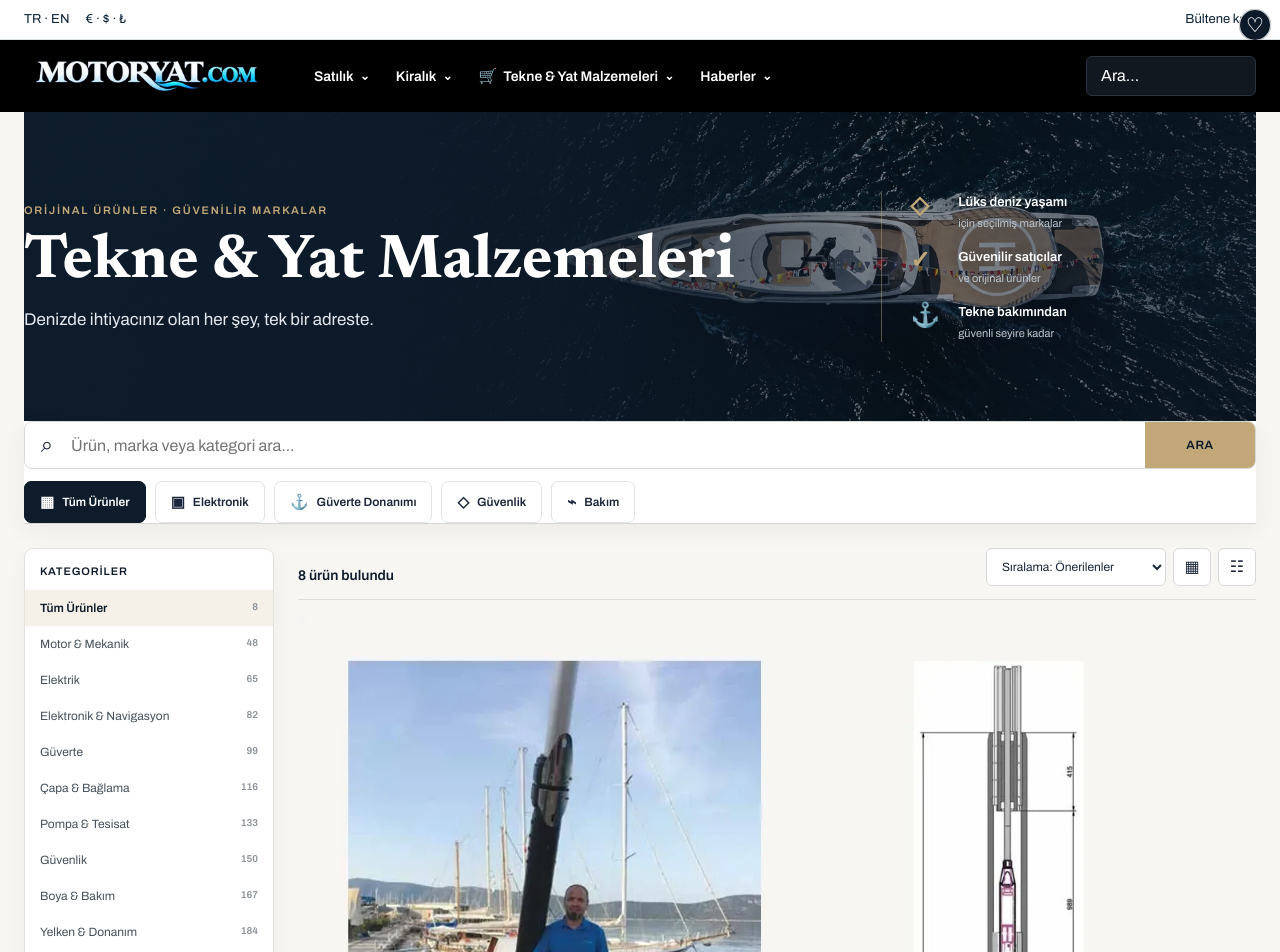
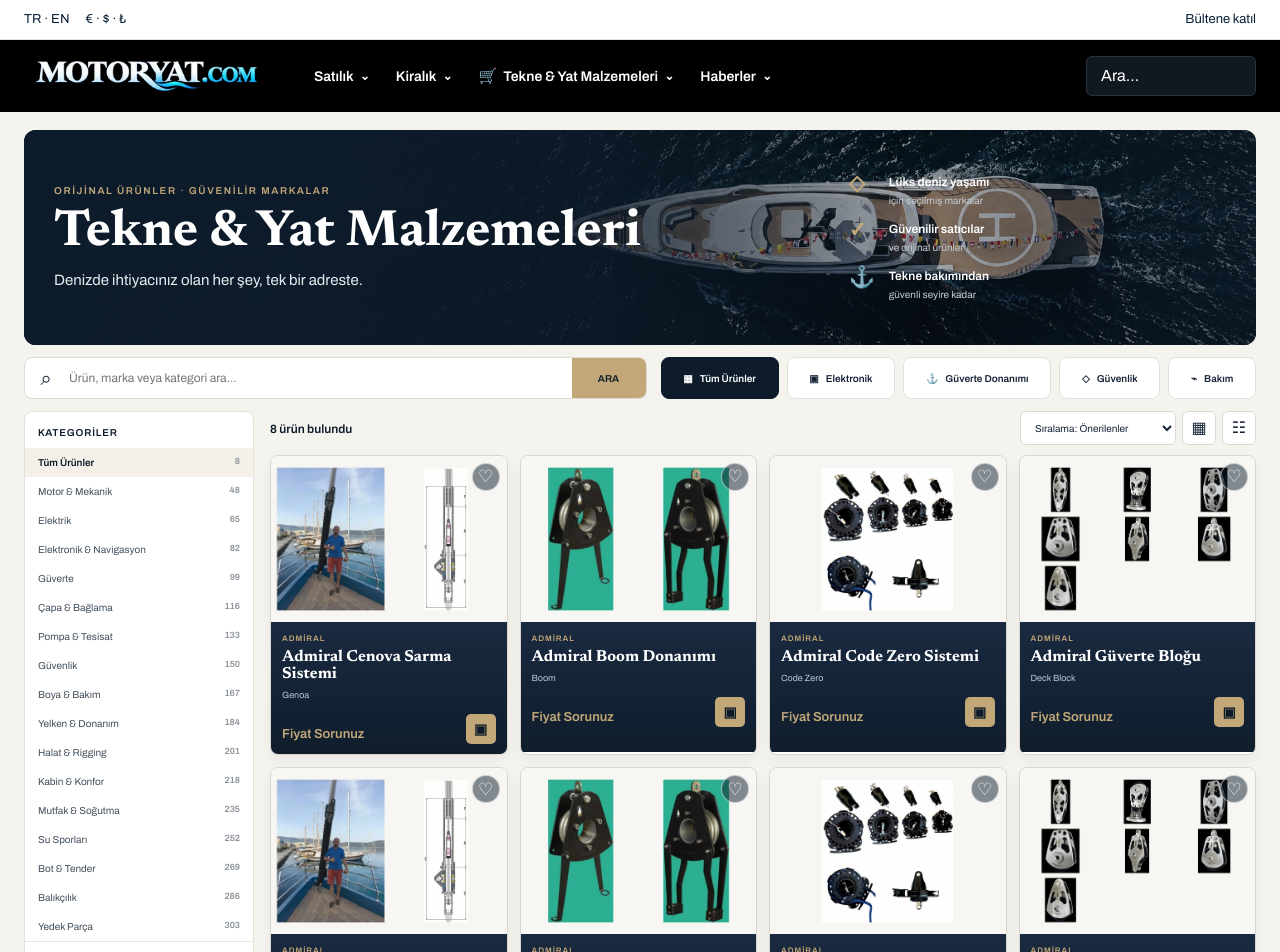
Before and after one commit to boatsgroupbilal/motoryat-v2-design-lab, a Next.js app: page /urunler in a window 1280 px wide. Shown: the top 952 px of the page. Built offline with nearby package versions, Linux system fonts and the light colour scheme.

Commit message:
Refine equipment marketplace to approved concept proportions

```diff
--- a/app/globals.css
+++ b/app/globals.css
@@ -2038,513 +2038,206 @@
 
 
 /* =========================================================
-   TEKNE & YAT MALZEMELERİ — CORPORATE MARKETPLACE LOCK
-   Approved direction: navy / off-white / bronze / soft gold.
-   This page is intentionally excluded from the bright
-   gold-turquoise alternating card system.
+   TEKNE & YAT MALZEMELERİ — APPROVED REFERENCE LOCK
+   Desktop + mobile concept based on approved visual.
    ========================================================= */
 .equipmentMarketplace{
-  --eq-navy:#0D1B2A;
-  --eq-night:#1B263B;
-  --eq-charcoal:#2B2B2B;
-  --eq-bronze:#8C6A3B;
-  --eq-gold:#C2A878;
-  --eq-cream:#F5F1E8;
-  --eq-line:#D8D6D0;
-  background:#f7f6f2;
-  color:var(--eq-navy)
-}
-
+  --eq-navy:#0d1b2a;
+  --eq-night:#162438;
+  --eq-gold:#c2a878;
+  --eq-bronze:#8c6a3b;
+  --eq-cream:#f5f1e8;
+  --eq-line:#dedbd3;
+  background:#f5f3ee;
+  color:var(--eq-navy);
+  padding:18px 0 42px
+}
+.equipmentShell{max-width:1280px}
 .equipmentHero{
   position:relative;
-  min-height:310px;
+  min-height:215px;
   overflow:hidden;
+  border-radius:12px;
   background:var(--eq-navy);
   color:#fff
 }
 .equipmentHeroImage{
-  position:absolute;
-  inset:0;
-  width:100%;
-  height:100%;
-  object-fit:cover
+  position:absolute;inset:0;width:100%;height:100%;object-fit:cover
 }
 .equipmentHeroShade{
-  position:absolute;
-  inset:0;
-  background:linear-gradient(90deg,rgba(13,27,42,.97) 0%,rgba(13,27,42,.90) 42%,rgba(13,27,42,.48) 72%,rgba(13,27,42,.72) 100%)
+  position:absolute;inset:0;
+  background:linear-gradient(90deg,rgba(13,27,42,.97) 0%,rgba(13,27,42,.88) 44%,rgba(13,27,42,.34) 73%,rgba(13,27,42,.72) 100%)
 }
 .equipmentHeroInner{
   position:relative;
-  min-height:310px;
+  min-height:215px;
   display:grid;
-  grid-template-columns:minmax(0,1.5fr) minmax(280px,.7fr);
-  gap:54px;
-  align-items:center
+  grid-template-columns:minmax(0,1.4fr) minmax(290px,.7fr);
+  gap:40px;
+  align-items:center;
+  padding:26px 30px
 }
 .equipmentHeroCopy>span{
-  display:block;
-  margin-bottom:12px;
-  color:var(--eq-gold);
-  font-size:11px;
-  font-weight:900;
-  letter-spacing:.16em
+  display:block;margin-bottom:9px;color:var(--eq-gold);
+  font-size:10px;font-weight:900;letter-spacing:.16em
 }
 .equipmentHeroCopy h1{
-  max-width:760px;
-  color:#fff;
-  font:800 clamp(38px,5vw,62px)/1 Newsreader,serif
+  color:#fff;font:800 clamp(34px,4vw,52px)/1.02 Newsreader,serif
 }
 .equipmentHeroCopy p{
-  max-width:650px;
-  margin-top:14px;
-  color:#e5e9ed;
-  font-size:17px
-}
-.equipmentTrust{
+  margin-top:10px;color:#e6ebef;font-size:15px
+}
+.equipmentTrust{display:grid;gap:12px}
+.equipmentTrust>div{
+  display:grid;grid-template-columns:30px 1fr;gap:10px;align-items:start
+}
+.equipmentTrust b{color:var(--eq-gold);font-size:21px;line-height:1}
+.equipmentTrust span{color:#fff;font-size:12px;font-weight:800}
+.equipmentTrust small{display:block;margin-top:2px;color:#c5ced6;font-size:10px;font-weight:500}
+
+.equipmentDiscovery{
   display:grid;
-  gap:16px;
-  padding-left:28px;
-  border-left:1px solid rgba(194,168,120,.45)
-}
-.equipmentTrust>div{
-  display:grid;
-  grid-template-columns:36px 1fr;
-  gap:12px;
-  align-items:start
-}
-.equipmentTrust b{
-  color:var(--eq-gold);
-  font-size:24px;
-  line-height:1
-}
-.equipmentTrust span{
-  color:#fff;
-  font-size:13px;
-  font-weight:800
-}
-.equipmentTrust small{
-  display:block;
-  margin-top:3px;
-  color:#bdc7d0;
-  font-size:11px;
-  font-weight:500
-}
-
-.equipmentDiscovery{
-  position:relative;
-  z-index:2;
-  margin-top:-1px;
-  background:#fff;
-  border-bottom:1px solid var(--eq-line);
-  box-shadow:0 7px 22px rgba(13,27,42,.05)
-}
-.equipmentDiscovery>.container{
-  padding-top:14px;
-  padding-bottom:14px
+  grid-template-columns:minmax(320px,1.15fr) minmax(0,1.1fr);
+  gap:14px;
+  align-items:center;
+  margin-top:12px;
+  padding:0;
+  background:transparent;
+  border:0;
+  box-shadow:none
 }
 .equipmentSearch{
-  display:grid;
-  grid-template-columns:44px minmax(0,1fr) 110px;
-  align-items:center;
-  min-height:48px;
-  overflow:hidden;
-  background:#fff;
-  border:1px solid #d8d9da;
-  border-radius:8px
-}
-.equipmentSearch>span{
-  text-align:center;
-  color:var(--eq-night);
-  font-size:22px
-}
+  display:grid;grid-template-columns:42px minmax(0,1fr) 74px;align-items:center;
+  min-height:42px;overflow:hidden;background:#fff;border:1px solid var(--eq-line);border-radius:8px
+}
+.equipmentSearch>span{text-align:center;color:var(--eq-night);font-size:20px}
 .equipmentSearch input{
-  width:100%;
-  height:46px;
-  border:0;
-  outline:0;
-  background:transparent;
-  color:var(--eq-navy)
+  width:100%;height:40px;border:0;outline:0;background:transparent;color:var(--eq-navy);font-size:12px
 }
 .equipmentSearch button{
-  align-self:stretch;
-  border:0;
-  background:var(--eq-gold);
-  color:var(--eq-navy);
-  font-size:12px;
-  font-weight:900;
-  text-transform:uppercase;
-  letter-spacing:.05em;
-  cursor:pointer
-}
-.equipmentQuickCats{
-  display:flex;
-  gap:9px;
-  margin-top:12px;
-  overflow-x:auto;
-  scrollbar-width:none
-}
+  height:40px;border:0;background:var(--eq-gold);color:var(--eq-navy);
+  font-size:10px;font-weight:900;text-transform:uppercase;cursor:pointer
+}
+.equipmentQuickCats{display:flex;gap:8px;overflow-x:auto;scrollbar-width:none}
 .equipmentQuickCats::-webkit-scrollbar{display:none}
 .equipmentQuickCats button{
-  min-height:42px;
-  display:flex;
-  align-items:center;
-  gap:8px;
-  flex:0 0 auto;
-  padding:0 15px;
-  border:1px solid #e1e3e5;
-  border-radius:7px;
-  background:#fff;
-  color:var(--eq-night);
-  font-size:12px;
-  font-weight:700;
-  cursor:pointer
-}
-.equipmentQuickCats button b{
-  font-size:15px
+  min-height:42px;display:flex;align-items:center;justify-content:center;gap:7px;
+  flex:1 0 auto;padding:0 12px;border:1px solid #e2e0da;border-radius:8px;
+  background:#fff;color:var(--eq-night);font-size:10px;font-weight:700;cursor:pointer
 }
 .equipmentQuickCats button.active{
-  border-color:var(--eq-navy);
-  background:var(--eq-navy);
-  color:#fff
+  background:var(--eq-navy);border-color:var(--eq-navy);color:#fff
 }
 
 .equipmentLayout{
-  display:grid;
-  grid-template-columns:250px minmax(0,1fr);
-  gap:24px;
-  padding-top:24px;
-  padding-bottom:64px
+  display:grid;grid-template-columns:230px minmax(0,1fr);gap:16px;margin-top:12px
 }
 .equipmentSidebar{
-  align-self:start;
-  overflow:hidden;
-  background:#fff;
-  border:1px solid #e2e1dc;
-  border-radius:9px;
-  box-shadow:0 7px 20px rgba(13,27,42,.04)
-}
-.equipmentSideGroup+.equipmentSideGroup{
-  border-top:1px solid #e7e5df
-}
+  align-self:start;overflow:hidden;background:#fff;border:1px solid #e4e1da;border-radius:8px
+}
+.equipmentSideGroup+.equipmentSideGroup{border-top:1px solid #e7e4dd}
 .equipmentSideTitle{
-  padding:14px 15px 10px;
-  color:var(--eq-navy);
-  font-size:11px;
-  font-weight:900;
-  letter-spacing:.08em
+  padding:13px 13px 8px;color:var(--eq-navy);font-size:10px;font-weight:900;letter-spacing:.08em
 }
 .equipmentSideGroup>a{
-  display:flex;
-  justify-content:space-between;
-  gap:12px;
-  padding:9px 15px;
-  color:#46515d;
-  font-size:12px;
-  border-top:0
-}
-.equipmentSideGroup>a:hover{
-  background:#f6f3ec
-}
-.equipmentSideGroup>a.active{
-  background:var(--eq-cream);
-  color:var(--eq-navy);
-  font-weight:900
-}
-.equipmentSideGroup>a b,
-.equipmentBrands label b{
-  color:#8b9299;
-  font-size:10px;
-  font-weight:700
-}
-.equipmentBrands{
-  padding-bottom:12px
-}
+  display:flex;justify-content:space-between;gap:10px;padding:7px 13px;color:#43505d;font-size:10px
+}
+.equipmentSideGroup>a.active{background:var(--eq-cream);color:var(--eq-navy);font-weight:900}
+.equipmentSideGroup>a b,.equipmentBrands label b{color:#8a9198;font-size:9px;font-weight:700}
+.equipmentBrands{padding-bottom:11px}
 .equipmentBrands label{
-  display:grid;
-  grid-template-columns:18px minmax(0,1fr) auto;
-  gap:7px;
-  align-items:center;
-  padding:7px 15px;
-  color:#46515d;
-  font-size:12px
-}
-.equipmentBrands input{
-  accent-color:var(--eq-bronze)
+  display:grid;grid-template-columns:16px minmax(0,1fr) auto;gap:6px;align-items:center;
+  padding:6px 13px;color:#46515d;font-size:10px
 }
 .equipmentBrands>button{
-  margin:6px 15px 0;
-  padding:0;
-  border:0;
-  background:transparent;
-  color:var(--eq-bronze);
-  font-size:11px;
-  font-weight:800;
-  cursor:pointer
-}
-
-.equipmentResults{
-  min-width:0
-}
+  margin:5px 13px 0;padding:0;border:0;background:transparent;color:var(--eq-bronze);
+  font-size:10px;font-weight:800;cursor:pointer
+}
+
+.equipmentResults{min-width:0}
 .equipmentResultsBar{
-  display:flex;
-  justify-content:space-between;
-  align-items:end;
-  gap:20px;
-  min-height:52px;
-  padding:0 0 13px;
-  border-bottom:1px solid #dfddd7
-}
-.equipmentResultsBar>div:first-child b{
-  display:block;
-  color:var(--eq-navy);
-  font-size:14px
-}
-.equipmentResultsBar>div:first-child span{
-  display:block;
-  margin-top:3px;
-  color:#777f87;
-  font-size:11px
-}
-.equipmentSort{
-  display:flex;
-  gap:7px
-}
-.equipmentSort select,
-.equipmentSort button{
-  height:38px;
-  border:1px solid #d8d9da;
-  border-radius:6px;
-  background:#fff;
-  color:var(--eq-night)
-}
-.equipmentSort select{
-  padding:0 34px 0 11px;
-  font-size:12px
-}
-.equipmentSort button{
-  width:38px;
-  cursor:pointer
-}
+  display:flex;align-items:center;justify-content:space-between;gap:16px;
+  min-height:42px;padding:0 0 10px
+}
+.equipmentResultsBar b{color:var(--eq-navy);font-size:12px}
+.equipmentSort{display:flex;gap:6px}
+.equipmentSort select,.equipmentSort button{
+  height:34px;border:1px solid #ddd9d2;border-radius:6px;background:#fff;color:var(--eq-night)
+}
+.equipmentSort select{padding:0 30px 0 10px;font-size:10px}
+.equipmentSort button{width:34px;cursor:pointer}
 
 .equipmentProductGrid{
-  grid-template-columns:repeat(4,minmax(0,1fr))!important;
-  gap:14px!important;
-  padding-top:16px
-}
-.equipmentProductWrap{
-  position:relative;
-  min-width:0;
-  overflow:hidden;
-  border-radius:9px;
-  box-shadow:0 8px 22px rgba(13,27,42,.08);
-  background:var(--eq-night)
-}
-.equipmentProductWrap>.productCard{
-  display:grid;
-  grid-template-rows:auto 1fr;
-  height:100%;
-  min-height:0;
-  border:1px solid rgba(13,27,42,.08)!important;
-  border-radius:9px!important;
-  background:var(--eq-night)!important;
-  box-shadow:none!important
-}
-.equipmentProductWrap>.productCard:hover{
-  transform:none
-}
-.equipmentProductWrap .productMedia{
-  aspect-ratio:1.2/1;
-  overflow:hidden;
-  background:#ecebe6
-}
-.equipmentProductWrap .productMedia img{
-  width:100%;
-  height:100%;
-  object-fit:cover;
-  transition:transform .25s ease
-}
-.equipmentProductWrap:hover .productMedia img{
-  transform:scale(1.025)
-}
-.equipmentProductWrap .productBody{
-  min-height:155px;
-  padding:13px 13px 52px;
-  background:linear-gradient(180deg,var(--eq-night),var(--eq-navy));
-  color:#fff
-}
-.equipmentProductWrap .productBody small{
-  display:block;
-  color:var(--eq-gold)!important;
-  font-size:9px;
-  font-weight:900;
-  letter-spacing:.12em;
-  text-transform:uppercase
-}
-.equipmentProductWrap .productBody h3{
-  margin:5px 0 8px;
-  color:#fff;
-  font:800 18px/1.1 Newsreader,serif
-}
-.equipmentProductWrap .productBody>b{
-  display:block!important;
-  margin:12px 0 0!important;
-  padding:0!important;
-  background:transparent!important;
-  color:var(--eq-gold)!important;
-  font-size:15px;
-  font-weight:900
-}
+  display:grid;grid-template-columns:repeat(4,minmax(0,1fr));gap:12px
+}
+.equipmentProductCard{
+  position:relative;min-width:0;overflow:hidden;border:1px solid #d9d6cf;border-radius:8px;
+  background:#fff;box-shadow:0 5px 14px rgba(13,27,42,.05)
+}
+.equipmentProductMedia{
+  position:relative;display:block;aspect-ratio:1.42/1;overflow:hidden;background:#f5f5f1
+}
+.equipmentProductMedia img{width:100%;height:100%;object-fit:cover}
 .equipmentFav{
-  position:absolute;
-  z-index:4;
-  top:9px;
-  right:9px;
-  width:32px;
-  height:32px;
-  display:grid;
-  place-items:center;
-  border:1px solid rgba(255,255,255,.6);
-  border-radius:50%;
-  background:rgba(13,27,42,.48);
-  color:#fff;
-  font-size:20px;
-  cursor:pointer
-}
-.equipmentCart{
-  position:absolute;
-  z-index:5;
-  left:12px;
-  right:12px;
-  bottom:11px;
-  min-height:32px;
-  display:flex;
-  align-items:center;
-  justify-content:space-between;
-  border:0;
-  border-radius:5px;
-  padding:0 10px;
-  background:var(--eq-gold);
-  color:var(--eq-navy);
-  font-size:10px;
-  font-weight:900;
-  cursor:pointer
-}
-.equipmentCart b{
-  font-size:16px
-}
-
-/* Explicit opt-out from the global bright alternating card rule */
-.equipmentMarketplace .productGrid>.productCard,
-.equipmentMarketplace .productCard{
+  position:absolute;top:7px;right:7px;width:28px;height:28px;display:grid;place-items:center;
+  border-radius:50%;background:rgba(13,27,42,.5);color:#fff;border:1px solid rgba(255,255,255,.55);
+  font-size:17px
+}
+.equipmentProductBody{
+  min-height:130px;padding:11px 11px 10px;background:linear-gradient(180deg,#1a2a40,#0f1d2c);color:#fff
+}
+.equipmentProductBody small{
+  display:block;color:var(--eq-gold);font-size:8px;font-weight:900;letter-spacing:.12em;text-transform:uppercase
+}
+.equipmentProductBody h3{
+  margin:4px 0 6px;color:#fff;font:800 16px/1.06 Newsreader,serif
+}
+.equipmentProductBody p{color:#bfc9d2;font-size:9px}
+.equipmentProductBottom{
+  display:flex;align-items:end;justify-content:space-between;gap:10px;margin-top:12px
+}
+.equipmentProductBottom strong{color:var(--eq-gold);font-size:13px;font-weight:900}
+.equipmentProductBottom button{
+  width:30px;height:30px;border:0;border-radius:5px;background:var(--eq-gold);color:var(--eq-navy);
+  font-size:14px;font-weight:900;cursor:pointer
+}
+
+/* hard opt-out from the global alternating card rule */
+.equipmentMarketplace .equipmentProductCard{
   --card-accent:var(--eq-gold)!important;
-  --card-inner-accent:var(--eq-gold)!important
-}
-
-@media(max-width:1180px){
-  .equipmentProductGrid{
-    grid-template-columns:repeat(3,minmax(0,1fr))!important
-  }
+  --card-inner-accent:var(--eq-gold)!important;
+  border-color:#d9d6cf!important
+}
+
+@media(max-width:1100px){
+  .equipmentProductGrid{grid-template-columns:repeat(3,minmax(0,1fr))}
 }
 @media(max-width:900px){
-  .equipmentHeroInner{
-    grid-template-columns:1fr;
-    gap:24px;
-    padding-top:42px;
-    padding-bottom:42px
-  }
-  .equipmentTrust{
-    grid-template-columns:repeat(3,1fr);
-    padding-left:0;
-    padding-top:18px;
-    border-left:0;
-    border-top:1px solid rgba(194,168,120,.35)
-  }
-  .equipmentLayout{
-    grid-template-columns:1fr
-  }
-  .equipmentSidebar{
-    display:none
-  }
-  .equipmentProductGrid{
-    grid-template-columns:repeat(2,minmax(0,1fr))!important
-  }
+  .equipmentHeroInner{grid-template-columns:1fr}
+  .equipmentTrust{grid-template-columns:repeat(3,1fr);padding-top:14px;border-top:1px solid rgba(194,168,120,.35)}
+  .equipmentDiscovery{grid-template-columns:1fr}
+  .equipmentLayout{grid-template-columns:1fr}
+  .equipmentSidebar{display:none}
+  .equipmentProductGrid{grid-template-columns:repeat(2,minmax(0,1fr))}
 }
 @media(max-width:620px){
-  .equipmentHero{
-    min-height:255px
-  }
-  .equipmentHeroInner{
-    min-height:255px;
-    padding-top:28px;
-    padding-bottom:28px
-  }
-  .equipmentHeroCopy h1{
-    font-size:35px
-  }
-  .equipmentHeroCopy p{
-    font-size:14px
-  }
-  .equipmentTrust{
-    display:none
-  }
-  .equipmentDiscovery>.container{
-    padding-top:10px;
-    padding-bottom:10px
-  }
-  .equipmentSearch{
-    grid-template-columns:36px minmax(0,1fr) 72px
-  }
-  .equipmentSearch button{
-    font-size:10px
-  }
-  .equipmentQuickCats button{
-    min-height:38px;
-    padding:0 11px;
-    font-size:10px
-  }
-  .equipmentLayout{
-    padding-top:16px;
-    padding-bottom:44px
-  }
-  .equipmentResultsBar{
-    align-items:flex-start
-  }
-  .equipmentResultsBar>div:first-child span{
-    display:none
-  }
-  .equipmentSort select{
-    max-width:120px
-  }
-  .equipmentSort button:last-child{
-    display:none
-  }
-  .equipmentProductGrid{
-    gap:10px!important
-  }
-  .equipmentProductWrap .productBody{
-    min-height:137px;
-    padding:10px 10px 46px
-  }
-  .equipmentProductWrap .productBody h3{
-    font-size:14px
-  }
-  .equipmentProductWrap .productBody>b{
-    font-size:13px
-  }
-  .equipmentCart{
-    left:8px;
-    right:8px;
-    bottom:8px;
-    min-height:29px;
-    padding:0 8px;
-    font-size:9px
-  }
-  .equipmentFav{
-    top:6px;
-    right:6px;
-    width:27px;
-    height:27px;
-    font-size:16px
-  }
-}
+  .equipmentMarketplace{padding-top:8px}
+  .equipmentHero{min-height:205px;border-radius:8px}
+  .equipmentHeroInner{min-height:205px;padding:20px 16px}
+  .equipmentHeroCopy h1{font-size:34px}
+  .equipmentHeroCopy p{font-size:13px}
+  .equipmentTrust{display:none}
+  .equipmentDiscovery{margin-top:8px;gap:8px}
+  .equipmentSearch{grid-template-columns:34px minmax(0,1fr) 62px}
+  .equipmentQuickCats{gap:6px}
+  .equipmentQuickCats button{min-height:38px;padding:0 10px;font-size:9px}
+  .equipmentLayout{margin-top:10px}
+  .equipmentResultsBar{align-items:flex-start}
+  .equipmentSort select{max-width:126px}
+  .equipmentSort button:last-child{display:none}
+  .equipmentProductGrid{grid-template-columns:repeat(2,minmax(0,1fr));gap:8px}
+  .equipmentProductBody{min-height:112px;padding:9px}
+  .equipmentProductBody h3{font-size:13px}
+  .equipmentProductBottom strong{font-size:11px}
+  .equipmentProductBottom button{width:27px;height:27px}
+}
```
